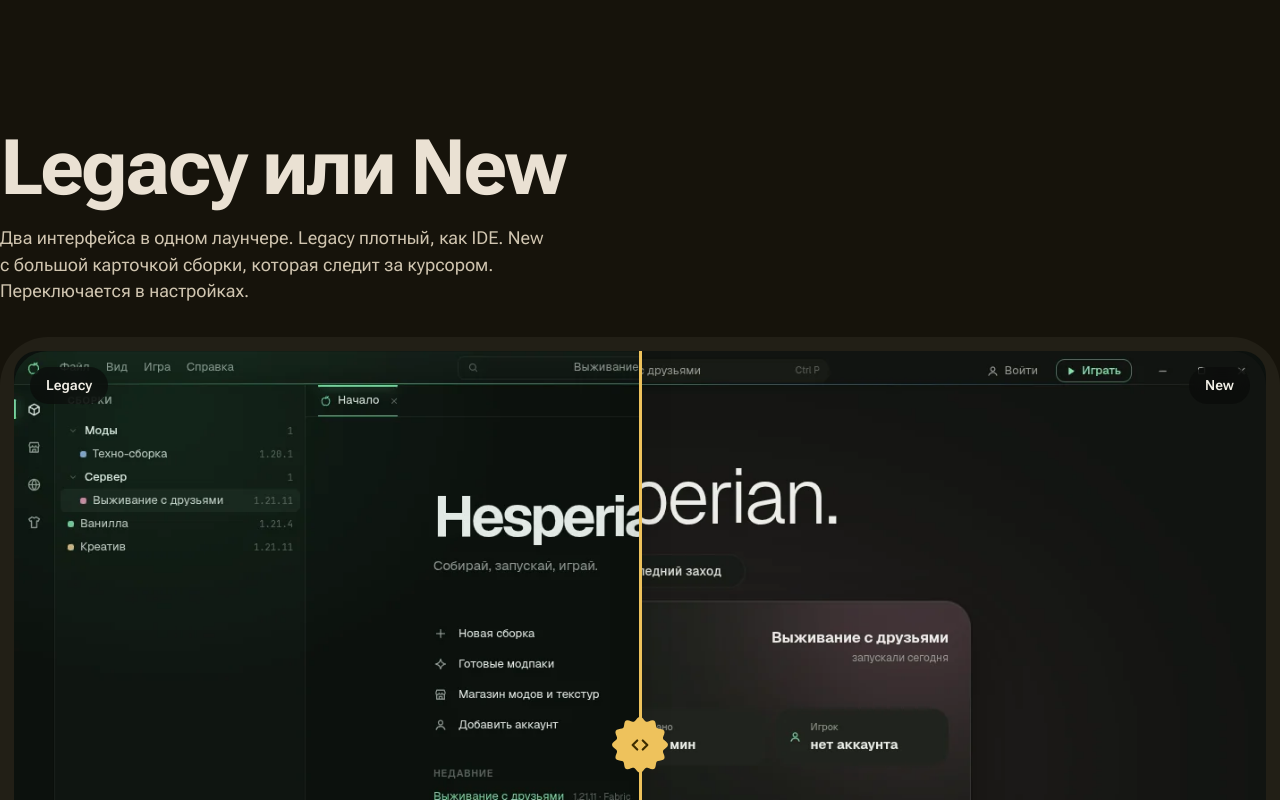
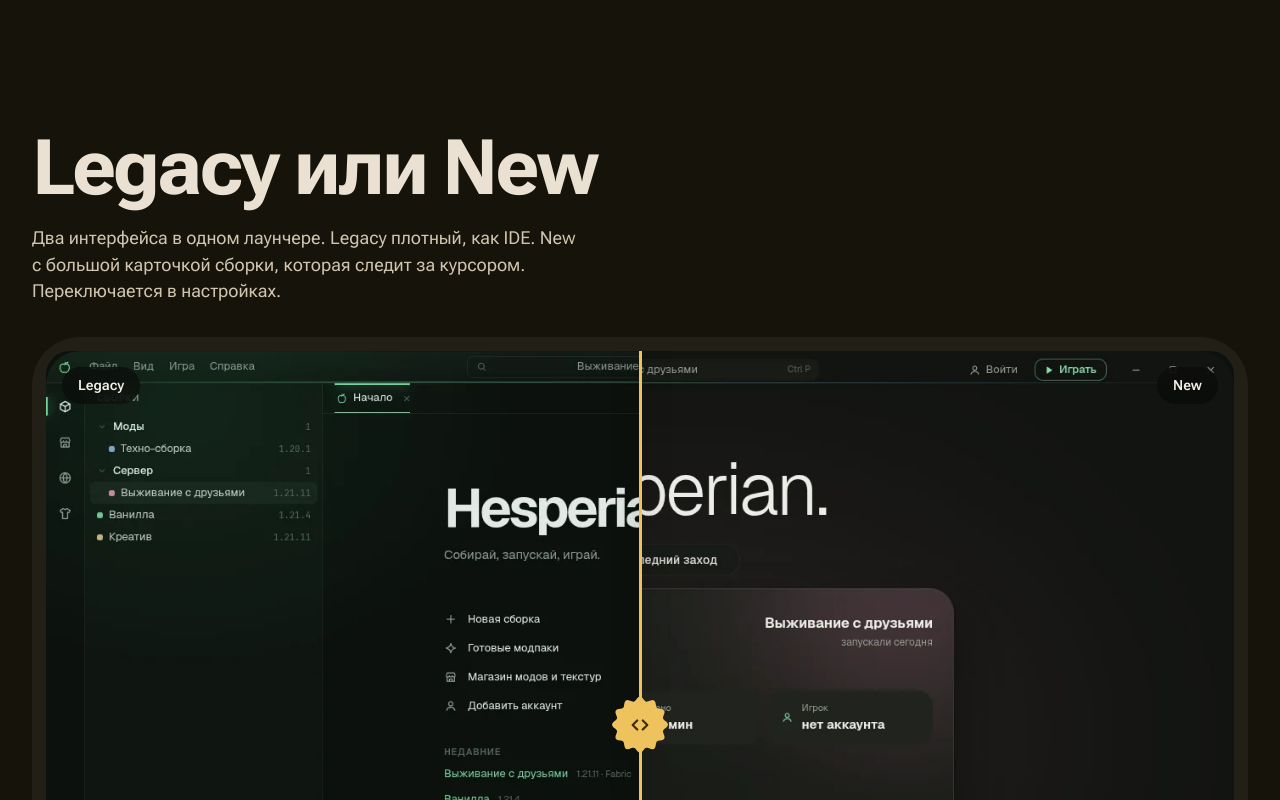
Before and after one commit to Defender1337afk/Defender1337afk.github.io, a plain HTML site: page index.html in a window 1280 px wide. Shown: the part 1400-2200 px from the top of the page. Drawn offline with Linux system fonts and the light colour scheme.

Commit message:
Слайдер в общей ширине сайта

```diff
--- a/style.css
+++ b/style.css
@@ -353,6 +353,7 @@ button {
 .bar,
 .hero,
 .block,
+.versus,
 .boost,
 .astra,
 .download,
```
